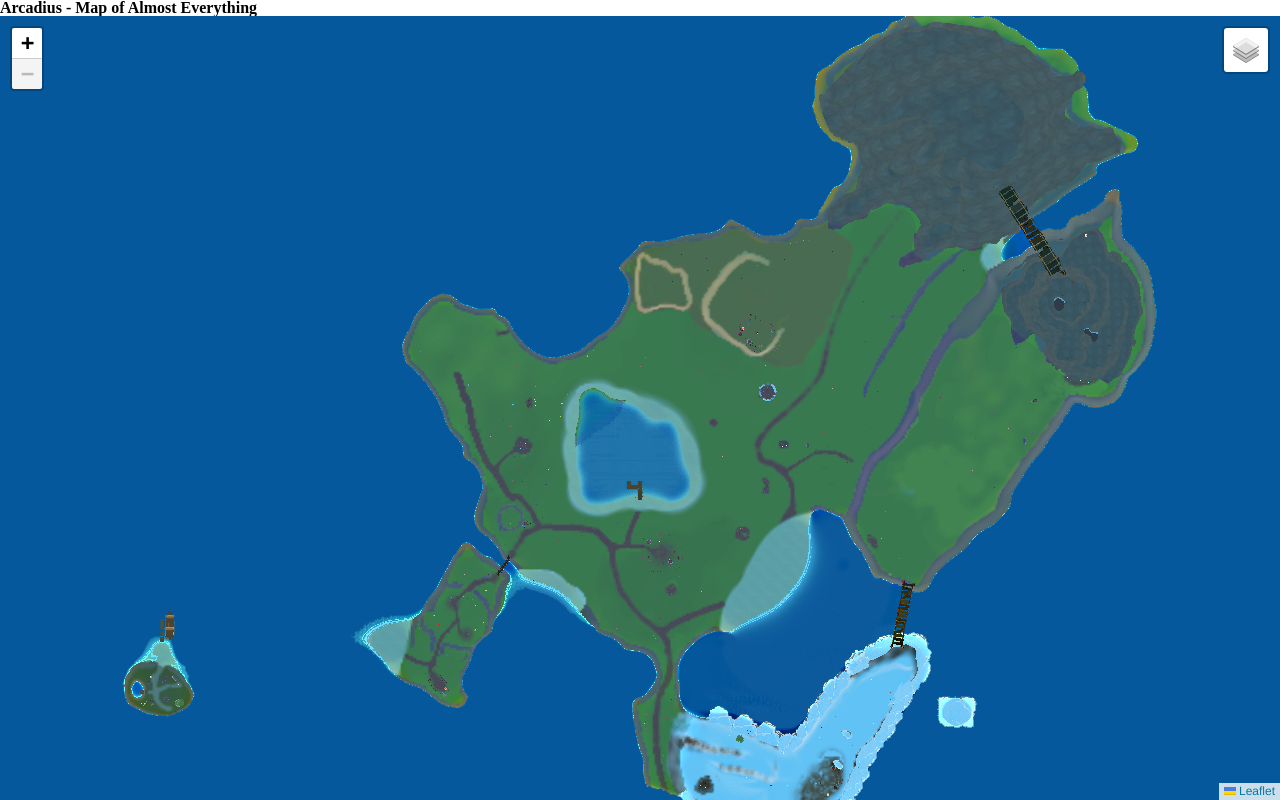
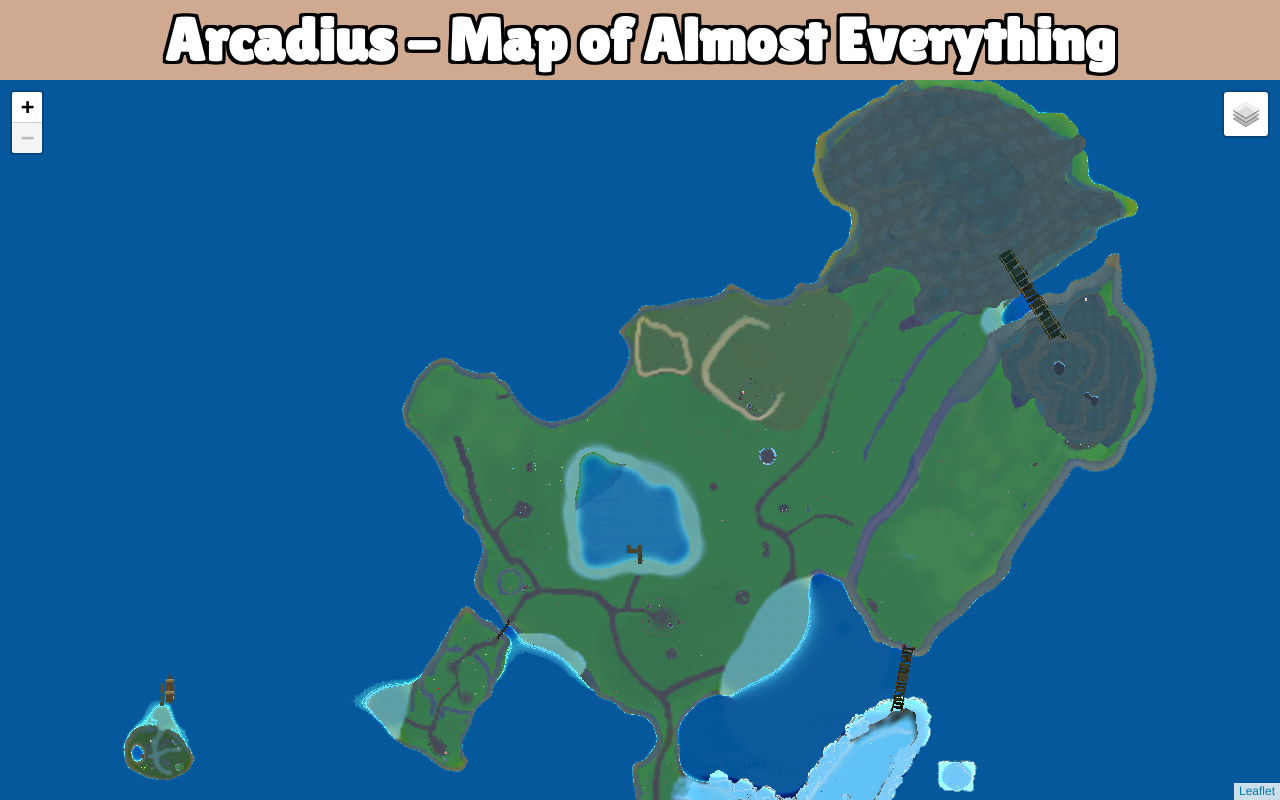
Before and after one commit to Jean-Claude-DUSSE/arcadius-interactive-map, a plain HTML site: page index.htm in a window 1280 px wide. Drawn offline with nearby package versions, Linux system fonts and the light colour scheme.

Commit message:
Add files via upload

```diff
--- a/data.js
+++ b/data.js
@@ -78,11 +78,11 @@ map_data = {
 				"pos":[
 					{"x":326,"y":652},
 					{"x":329,"y":647}]
-			},
+			}/*,
 			"99":{
-				"name":"xxx",
-				"pos":[{"x":0,"y":0}]
-			}
+				"name":"example",
+				"pos":[{"x":0000,"y":0000}]
+			}*/
 		},
 		"Trees":{
 		},
@@ -183,6 +183,17 @@ map_data = {
 			}
 		},
 		"Points of Interest":{
+			"1":{"name":"Newbies Island","pos":[{"x":33,"y":675}]},
+			"2":{"name":"Island of the Red Crystal","pos":[{"x":834,"y":700}]},
+			"3":{"name":"Pond","pos":[{"x":509,"y":439}]},
+			"4":{"name":"Ship","pos":[{"x":48,"y":613}]},
+			"5":{"name":"Top of Mount Magma","pos":[{"x":945,"y":286}]},
+			"6":{"name":"Top of the world","pos":[{"x":850,"y":113}]},
+			"7":{"name":"Altar","pos":[{"x":739,"y":414}]},
+			"8":{"name":"Secret Rune","pos":[{"x":407,"y":488},{"x":552,"y":624}]},
+			"9":{"name":"Tents & camp","pos":[{"x":403,"y":511},{"x":912,"y":388},{"x":589,"y":409}]},
+			"10":{"name":"Cave","pos":[{"x":919,"y":327}]},
+			"11":{"name":"Sunken ship to unlock Sunken pickaxe.<br />Requires a Demonic pick and a Blood Spore pick to open.","pos":[{"x":656,"y":155}]}
 		}
 	}
 }
--- a/script.js
+++ b/script.js
@@ -40,14 +40,10 @@ var my_data = map_data.data
 
 for(category in my_data)
 {
-	console.log(category);
 	let group = L.layerGroup();
 	my_overlays[category] = group;
 
 	let my_icon = new my_icon_template({iconUrl: map_data.icons[category].icon});
-
-	console.log(map_data.icons[category].icon)
-	console.log(my_icon)
 
 	for(item in my_data[category])
 	{
@@ -61,20 +57,6 @@ for(category in my_data)
 		}
 	}
 }
-//map_data.data.NPC[1].pos[0].x
-//map_data.data.NPC[1].pos[0][1]
-
-
-/*var list_of_teleporters = L.layerGroup();
-
-var chi = L.marker(xy(315,654)).bindPopup('Mount Chibi').addTo(list_of_teleporters);
-var mis = L.marker(xy(649, 320)).bindPopup('Misty Hills').addTo(list_of_teleporters);
-var fis = L.marker(xy(505, 537)).bindPopup('Fishers Refuge').addTo(list_of_teleporters);
-var mag = L.marker(xy(894, 335)).bindPopup('Mount Magma').addTo(list_of_teleporters);
-var sno = L.marker(xy(690, 771)).bindPopup('Snowy Peak').addTo(list_of_teleporters);
-
-var list_of_wololo = L.layerGroup();*/
-
 
 //define the map system
 var map = L.map('map', {crs: L.CRS.Simple,layers: my_layers});
@@ -85,8 +67,6 @@ var image = L.imageOverlay('map.png', bounds).addTo(map);
 //apply all we set up
 map.fitBounds(bounds);
 
-
-
 var layerControl = L.control.layers(null, my_overlays).addTo(map);
 
 //set the height of the map to be (whole screen - title)
@@ -94,5 +74,5 @@ let themap = document.getElementById("map")
 let thetitle = document.getElementsByTagName("H1")[0]
 themap.style.height = window.innerHeight - thetitle.offsetHeight +"px"
 //cleaning leaflet
-/*let flag = document.getElementsByTagName("A")[3];
-flag.removeChild(flag.firstChild);*/
+let flag = document.getElementsByTagName("A")[3];
+flag.removeChild(flag.firstChild);
--- a/style.css
+++ b/style.css
@@ -1,3 +1,26 @@
+/* lilita-one-regular - latin */
+@font-face {
+	font-family:'Lilita One';
+	font-style:normal;
+	font-weight:400;
+	src:url('./fonts/lilita-one-v11-latin-regular.eot'); /* IE9 Compat Modes */
+	src:local(''),
+		url('./fonts/lilita-one-v11-latin-regular.eot?#iefix') format('embedded-opentype'), /* IE6-IE8 */
+		url('./fonts/lilita-one-v11-latin-regular.woff2') format('woff2'), /* Super Modern Browsers */
+		url('./fonts/lilita-one-v11-latin-regular.woff') format('woff'), /* Modern Browsers */
+		url('./fonts/lilita-one-v11-latin-regular.ttf') format('truetype'), /* Safari, Android, iOS */
+		url('./fonts/lilita-one-v11-latin-regular.svg#LilitaOne') format('svg'); /* Legacy iOS */
+}
+
+h1{
+	font-family:'Lilita One', cursive;
+	color:#ffffff;
+	text-align:center;
+	background-color:#CFAA91;
+	padding:10px;
+	font-size:60px;
+	text-shadow:3px 3px #000000, 3px 0px #000000, 3px -3px #000000, 0px 3px #000000, 0px -3px #000000, -3px 3px #000000, -3px 0px #000000, -3px -3px #000000;
+}
 #map{
 	height: 820px;
 	background-color: #04589B;
```
Also changed, not shown: fonts/lilita-one-v11-latin-regular.ttf (added), fonts/lilita-one-v11-latin-regular.woff (added), fonts/lilita-one-v11-latin-regular.woff2 (added), 2 other files.
